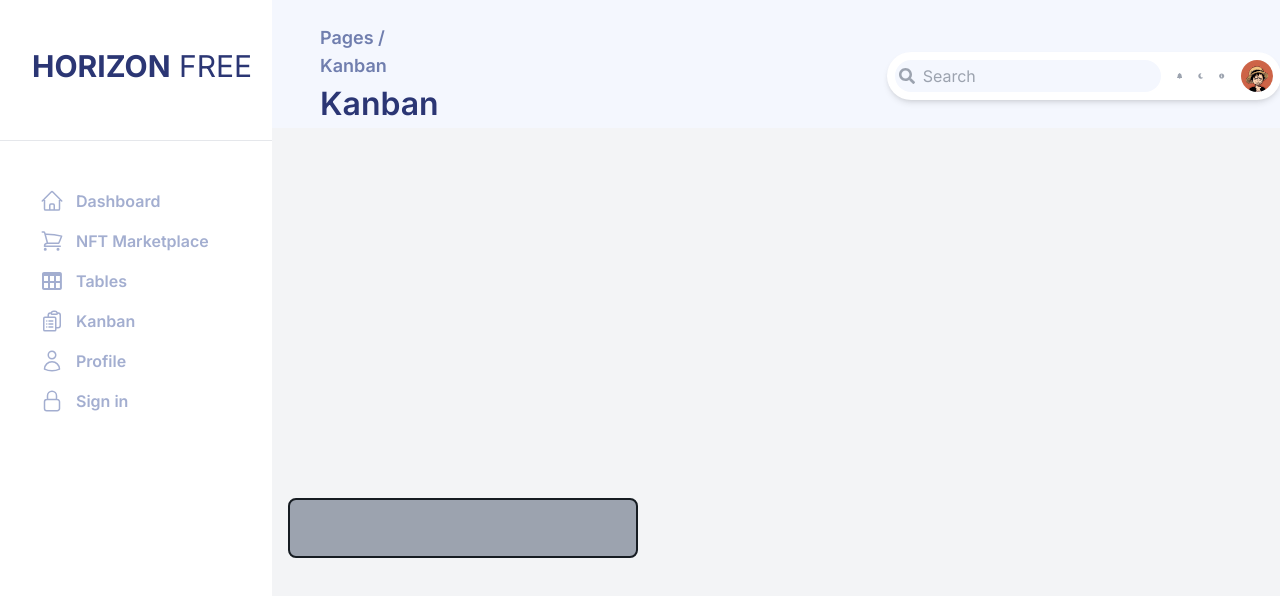
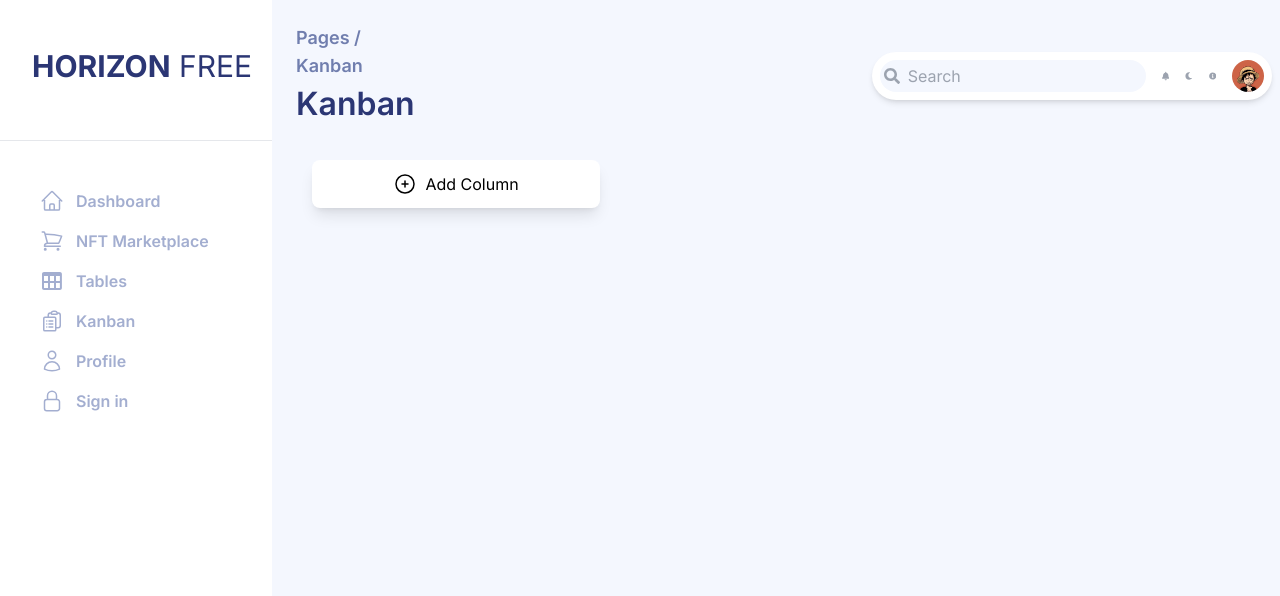
Before and after one commit to gitSuyog404/admin-dashboard, a Next.js app in the folder admin-fe/: page / in a window 1280 px wide. Shown: the top 596 px of the page. Built offline with nearby package versions, Linux system fonts and the light colour scheme.

Commit message:
delete column in progress

```diff
--- a/admin-fe/app/globals.css
+++ b/admin-fe/app/globals.css
@@ -1,6 +1,10 @@
 @tailwind base;
 @tailwind components;
 @tailwind utilities;
+
+body {
+  @apply bg-[#F4F7FE];
+}
 
 .link-container {
   position: relative;
--- /dev/null
+++ b/admin-fe/components/ColumnContainer.tsx
@@ -0,0 +1,50 @@
+import { Column, Id } from "@/types";
+
+interface Props {
+  column: Column;
+  deleteColumn: (id: Id) => void;
+}
+
+const ColumnContainer = (props: Props) => {
+  const { column, deleteColumn } = props;
+  return (
+    <div className=" mt-[10rem] bg-white shadow-lg w-[21.9rem] h-[31.29rem] max-h[31.29rem] rounded-lg flex flex-col ">
+      {/* Column Title */}
+
+      <div className=" text-md h-[3.8rem] cursor-grab rounded-md rounded-b-none p-3 font-bold flex items-center justify-between">
+        <div className="flex gap-2 ">
+          <div className="flex justify-center items-center bg-white px-2 py-1 text-sm rounded-full">
+            0
+          </div>
+          {column.title}
+        </div>
+        <button
+          onClick={() => {
+            deleteColumn(column.id);
+          }}
+          className=" p-2 rounded transition duration-200 ease-out transform hover:scale-125 stroke-black "
+        >
+          <svg
+            xmlns="http://www.w3.org/2000/svg"
+            fill="none"
+            viewBox="0 0 24 24"
+            strokeWidth={1.5}
+            className="w-6 h-6   "
+          >
+            <path
+              strokeLinecap="round"
+              strokeLinejoin="round"
+              d="m14.74 9-.346 9m-4.788 0L9.26 9m9.968-3.21c.342.052.682.107 1.022.166m-1.022-.165L18.16 19.673a2.25 2.25 0 0 1-2.244 2.077H8.084a2.25 2.25 0 0 1-2.244-2.077L4.772 5.79m14.456 0a48.108 48.108 0 0 0-3.478-.397m-12 .562c.34-.059.68-.114 1.022-.165m0 0a48.11 48.11 0 0 1 3.478-.397m7.5 0v-.916c0-1.18-.91-2.164-2.09-2.201a51.964 51.964 0 0 0-3.32 0c-1.18.037-2.09 1.022-2.09 2.201v.916m7.5 0a48.667 48.667 0 0 0-7.5 0"
+            />
+          </svg>
+        </button>
+      </div>
+      {/* Column task container */}
+      <div className="flex flex-grow">Content</div>
+      {/* Column footer */}
+      <div>footer</div>
+    </div>
+  );
+};
+
+export default ColumnContainer;
--- a/admin-fe/components/KanbanBoard.tsx
+++ b/admin-fe/components/KanbanBoard.tsx
@@ -1,11 +1,65 @@
+"use client";
+
+import { Column, Id } from "@/types";
 import React from "react";
+import { useState } from "react";
+import ColumnContainer from "./ColumnContainer";
+const KanbanBoard = () => {
+  const [columns, setColumns] = useState<Column[]>([]);
+  console.log(columns);
 
-const KanbanBoard = () => {
+  const createNewColumn = () => {
+    const columnToAdd: Column = {
+      id: generateId(),
+      title: `Column ${columns.length + 1}`,
+    };
+    setColumns([...columns, columnToAdd]);
+  };
+
+  const deleteColumn = (id: Id) => {
+    const filteredColumns = columns.filter((col) => col.id! == id);
+    setColumns(filteredColumns);
+  };
   return (
-    <div className="m-auto flex min-h-screen w-full items-center overflow-x-auto">
-      <button className="h-[3.8rem] w-[21.9rem] min-w-[21.9rem] cursor-pointer rounded-lg bg-gray-400 border-2 border-[#161C22] p-4 ring-rose-500 hover:ring-2  "></button>
+    <div className="px-6 m-auto flex min-h-screen w-full items-start overflow-x-auto overflow-y-hidden">
+      <div className="flex gap-4">
+        <div className="flex gap-4">
+          {columns.map((col) => (
+            <div>
+              <ColumnContainer column={col} deleteColumn={deleteColumn} />
+            </div>
+          ))}
+        </div>
+        <button
+          onClick={() => {
+            createNewColumn();
+          }}
+          className=" mt-[10rem] flex gap-2 items-center justify-center h-[3rem] w-[18rem] min-w-[18rem] cursor-pointer rounded-lg bg-white shadow-lg    transition duration-200 ease-in-out transform hover:scale-105    "
+        >
+          <svg
+            xmlns="http://www.w3.org/2000/svg"
+            fill="none"
+            viewBox="0 0 24 24"
+            strokeWidth={1.5}
+            stroke="currentColor"
+            className="h-6 w-6"
+          >
+            <path
+              strokeLinecap="round"
+              strokeLinejoin="round"
+              d="M12 9v6m3-3H9m12 0a9 9 0 1 1-18 0 9 9 0 0 1 18 0Z"
+            />
+          </svg>
+          Add Column
+        </button>
+      </div>
     </div>
   );
 };
 
+const generateId = () => {
+  // Generate a random number between 0 and 10000
+
+  return Math.floor(Math.random() * 10001);
+};
 export default KanbanBoard;
--- a/admin-fe/components/Sidebar.tsx
+++ b/admin-fe/components/Sidebar.tsx
@@ -12,7 +12,7 @@ import { BiTable } from "react-icons/bi";
 
 const Sidebar = () => {
   return (
-    <div className="pl-8 pt-2 bg-white flex flex-col  ">
+    <div className="pl-8 pt-2 bg-white flex flex-col   ">
       <div className="flex items-center justify-start pt-10 py-4">
         <h1 className="text-3xl text-[#2B3674]">
           <span className="font-bold ">HORIZON</span> FREE
--- a/admin-fe/components/Topbar.tsx
+++ b/admin-fe/components/Topbar.tsx
@@ -4,7 +4,7 @@ import { FaBell, FaInfoCircle, FaMoon, FaSearch } from "react-icons/fa";
 
 const Topbar = () => {
   return (
-    <div className="bg-transparent flex items-center  justify-between pl-6 mt-6  gap-[28rem] ">
+    <div className="absolute  bg-transparent flex items-center  justify-between  mt-6  gap-[28rem] ">
       <div className=" font-semibold flex flex-col ml-6 ">
         <p className="text-lg text-[#707EAE] ">Pages / Kanban</p>
         <h1 className="text-[2rem] text-[#2B3674]">Kanban</h1>
@@ -33,7 +33,7 @@ const Topbar = () => {
             alt="profile"
             height={32}
             width={32}
-            className="rounded-full cursor-pointer"
+            className="rounded-full cursor-pointer transition duration-300 ease-in-out transform hover:scale-110 "
           />
         </div>
       </div>
--- a/admin-fe/pages/Kanban.tsx
+++ b/admin-fe/pages/Kanban.tsx
@@ -5,12 +5,11 @@ import React from "react";
 
 const Kanban = () => {
   return (
-    <section className="flex h-screen w-screen bg-[#F4F7FE]">
+    <section className="flex h-full w-screen   ">
       <Sidebar />
       <div className="flex flex-col flex-grow    ">
         <Topbar />
-
-        <div className="flex-grow px-4   bg-gray-100 ">
+        <div className="flex-grow   ">
           <KanbanBoard />
         </div>
       </div>
--- /dev/null
+++ b/admin-fe/types.ts
@@ -0,0 +1,6 @@
+export type Id = string | number;
+
+export type Column = {
+  id: Id;
+  title: string;
+};
```
